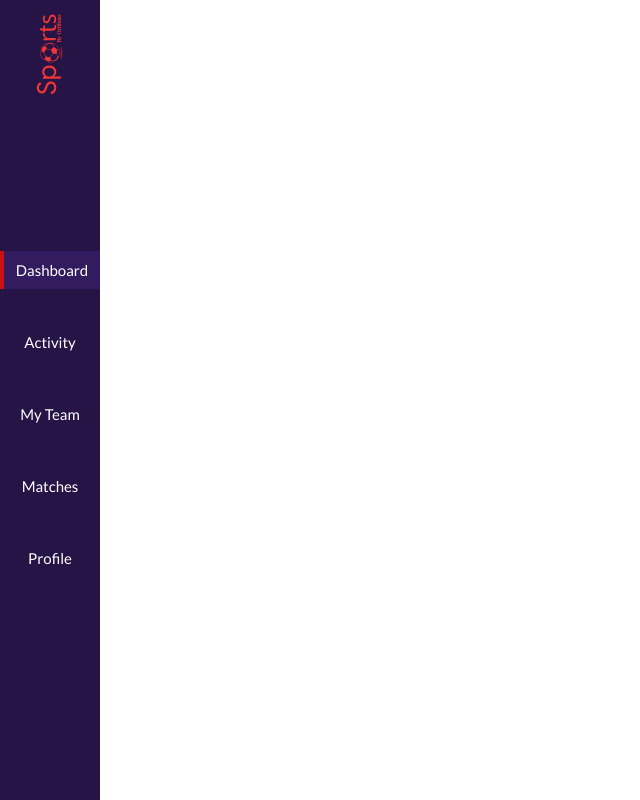
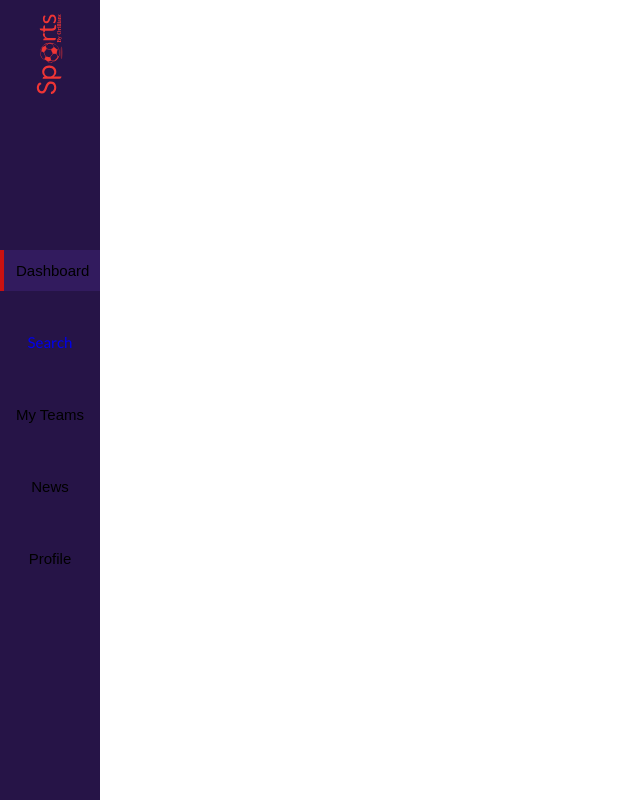
Before and after one commit to Ayanrocks/Sports, a React (Create React App) app in the folder client/: page /dashboard in a window 1280 px wide. Shown: the whole page, without its empty margins (0-640 px from the left). Built offline with nearby package versions, Linux system fonts and the light colour scheme; no server answers.

Commit message:
Changed AuthNavbar

```diff
--- a/client/package.json
+++ b/client/package.json
@@ -15,6 +15,7 @@
   },
   "dependencies": {
     "axios": "^0.18.0",
+    "history": "^4.7.2",
     "lodash": "^4.17.10",
     "node-sass-chokidar": "^1.3.0",
     "react": "^16.4.0",
--- a/client/src/components/AuthNavbar.js
+++ b/client/src/components/AuthNavbar.js
@@ -1,24 +1,93 @@
 import React from "react";
 import Logo from "../assets/svg/logo.svg";
 import { Link } from "react-router-dom";
+import createHistory from "history/createBrowserHistory";
 
-const AuthNavbar = () => (
+const history = createHistory();
+
+class AuthNavbar extends React.Component {
+  constructor(props) {
+    super(props);
+
+    this.activeTab = this.activeTab.bind(this);
+
+    this.state = {
+      active: "Dashboard"
+    };
+  }
+
+  activeTab(e) {
+    this.setState({ active: e.target.value });
+    history.push("/");
+  }
+
+  render() {
+    return (
       <nav className="auth-navbar">
         <Link to="/" className="logo">
           <img src={Logo} alt="logo" title="Sports By Orilliance" />
         </Link>
         <div className="nav__link">
-      <div className="nav-item active-tab">Dashboard</div>
-      <div className="nav-item">Activity</div>
-      <div className="nav-item">My Team</div>
-      <div className="nav-item">Matches</div>
-      <div className="nav-item">Profile</div>
+          <button
+            onClick={this.activeTab}
+            value="Dashboard"
+            className={
+              this.state.active === "Dashboard"
+                ? "nav-item active-tab"
+                : "nav-item"
+            }
+          >
+            Dashboard
+          </button>
+          <Link to="/search"
+            onClick={this.activeTab}
+            value="Search"
+            className={
+              this.state.active === "Search"
+                ? "nav-item active-tab"
+                : "nav-item"
+            }
+          >
+            Search
+          </Link>
+          <button
+            onClick={this.activeTab}
+            value="My Teams"
+            className={
+              this.state.active === "My Teams"
+                ? "nav-item active-tab"
+                : "nav-item"
+            }
+          >
+            My Teams
+          </button>
+          <button
+            onClick={this.activeTab}
+            value="News"
+            className={
+              this.state.active === "News" ? "nav-item active-tab" : "nav-item"
+            }
+          >
+            News
+          </button>
+          <button
+            onClick={this.activeTab}
+            value="Profile"
+            className={
+              this.state.active === "Profile"
+                ? "nav-item active-tab"
+                : "nav-item"
+            }
+          >
+            Profile
+          </button>
         </div>
-    <div className="share">
-      <div className="facebook-share">
-      </div>
+        <div className="logout">
+          <div className="logout__btn" />
         </div>
       </nav>
     );
+  }
+}
 
 export default AuthNavbar;
--- a/client/src/main.css
+++ b/client/src/main.css
@@ -128,11 +128,15 @@ nav {
     .auth-navbar .nav__link .nav-item {
       font-size: 1.5rem;
       text-align: center;
-      padding: 1rem; }
+      padding: 1.2rem;
+      border: none;
+      outline: none;
+      background-color: transparent;
+      transition: all 0.4s cubic-bezier(0.445, 0.05, 0.55, 0.95); }
 
 .active-tab {
-  border-left: 4px solid #ca1111;
-  background-color: #321b5e; }
+  border-left: 4px solid #ca1111 !important;
+  background-color: #321b5e !important; }
 
 .google-signup {
   position: absolute;
--- a/client/src/sass/layouts/_authNavbar.scss
+++ b/client/src/sass/layouts/_authNavbar.scss
@@ -19,12 +19,16 @@
     .nav-item {
         font-size: 1.5rem;
         text-align: center;
-        padding: 1rem;
+        padding: 1.2rem;
+        border: none;
+        outline: none;
+        background-color: transparent;
+        transition: all 0.4s cubic-bezier(0.445, 0.05, 0.55, 0.95);
     }
   }
 }
 
 .active-tab {
-  border-left: 4px solid #ca1111;
-  background-color: #321b5e;
+  border-left: 4px solid #ca1111 !important;
+  background-color: #321b5e !important;
 }
```
Also changed, not shown: 1 other file (tests, documents, lock files or other folders). Lines whose indentation alone changed are shown as unchanged.
